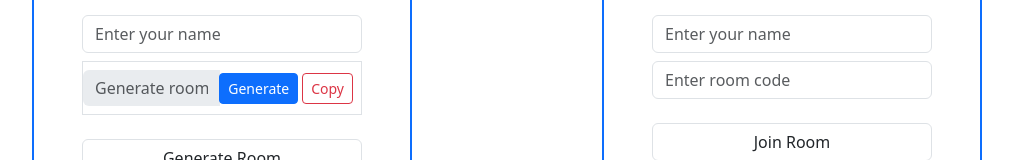
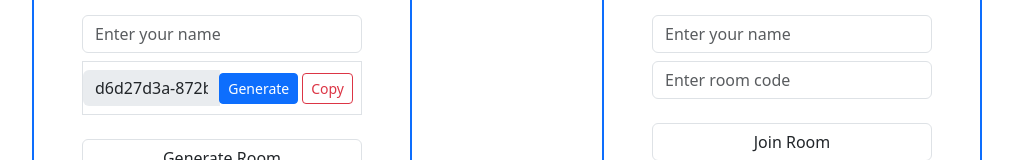
Before and after one commit to PariKothari/SyncBoard, a React app in the folder frontend/: page / in a window 1280 px wide. Shown: the part 195-355 px from the top of the page, without its empty margins (133-1146 px from the left). Built offline with nearby package versions, Linux system fonts and the light colour scheme; no server answers; the HTML template or start-up script is replaced by a standard one.

Commit message:
added join room logic and web socket

```diff
--- a/frontend/src/App.jsx
+++ b/frontend/src/App.jsx
@@ -3,15 +3,59 @@
 import Forms from './components/Forms'
 import { Route,Routes } from 'react-router-dom'
 import RoomPage from './pages/RoomPage'
+import io from "socket.io-client"
+import { useState ,useEffect} from 'react'
 
+const server="http://localhost:5000";
+const connectionOptions={
+
+    "force new connection":true,
+    reconnectionAttempts:"Infinity",
+    timeout:10000,
+    transports:["websocket"],
+
+  }
+
+const socket=io(server,connectionOptions)
 const App=()=> {
+
+  const [user,setUser]=useState(null);
+  useEffect(()=>{
+    socket.on("userIsJoined",(data)=>{
+      if(data.success){
+        console.log("userJoined")
+      } else{
+        console.log("userJoined error")
+      }
+    })
+  },[])
+  const uuid=()=>{
+    var S4=()=>{
+      return (((1+Math.random())*0x10000)|0).toString(16).substring(1);
+
+    }
+    return(
+      S4()+
+      S4()+
+      "-"+
+      S4()+
+      "-"+
+      S4()+
+      "-"+
+      S4()+
+      "-"+
+      S4()+
+      S4()+
+      S4()
+    )
+  }
 
 
   return (
 
       <div className="container">
         <Routes>
-          <Route path="/" element={<Forms/>}/>
+          <Route path="/" element={<Forms uuid={uuid} socket={socket} setUser={setUser}/>}/>
           <Route path="/:roomId" element={<RoomPage/>}/>
 
         </Routes>
--- a/frontend/src/components/Forms/CreateRoomForm/index.jsx
+++ b/frontend/src/components/Forms/CreateRoomForm/index.jsx
@@ -1,27 +1,78 @@
-const CreateRoomForm=()=>{
+import { useState } from "react";
+import { useNavigate } from "react-router-dom";
+
+const CreateRoomForm = ({ uuid, socket, setUser }) => {
+    const [roomId, setRoomId] = useState(uuid());
+    const [name, setName] = useState("");
+    const navigate = useNavigate();
+
+    const handleCreateRoom = (e) => {
+        e.preventDefault();
+
+        const roomData = {
+            name,
+            roomId,
+            userId: uuid(),
+            host: true,
+            presenter: true
+        };
+
+        setUser(roomData);
+
+        if (socket) {
+            socket.emit("userJoined", roomData);
+        }
+
+        console.log(roomData);
+
+        // THE ULTIMATE BYPASS FIX:
+        // Bypasses React Router 7's startTransition bug completely
+        setTimeout(() => {
+            navigate(`/${roomId}`);
+        }, 0);
+    };
+
     return (
         <form className="form col-md-12 mt-5">
             <div className="form-group">
-            <input type="text"
+                <input
+                    type="text"
                     className="form-control my-2"
-            placeholder="Enter your name"/>
+                    placeholder="Enter your name"
+                    value={name}
+                    onChange={(e) => setName(e.target.value)}
+                />
             </div>
             <div className="form-group border">
-
                 <div className="input-group d-flex align-items-center justify-content-center">
-            <input type="text"
+                    <input
+                        type="text"
+                        value={roomId}
                         className="form-control my-2 border-0"
                         disabled
-            placeholder="Generate room code"/>
-
+                        placeholder="Generate room code"
+                    />
                     <div className="input-group-append">
-            <button className="btn btn-primary btn-sm me-1" type="button">Generate</button>
+                        <button
+                            className="btn btn-primary btn-sm me-1"
+                            onClick={() => setRoomId(uuid())}
+                            type="button"
+                        >
+                            Generate
+                        </button>
                         <button className="btn btn-outline-danger btn-sm me-2" type="button">Copy</button>
                     </div>
                 </div>
             </div>
-    <button type="submit" className="mt-4 btn-primary btn-block form-control">Generate Room</button>
+            <button
+                type="submit"
+                className="mt-4 btn-primary btn-block form-control"
+                onClick={handleCreateRoom}
+            >
+                Generate Room
+            </button>
         </form>
-)};
+    );
+};
 
 export default CreateRoomForm;
--- a/frontend/src/components/Forms/index.jsx
+++ b/frontend/src/components/Forms/index.jsx
@@ -2,13 +2,13 @@
 import "./index.css";
 import JoinRoomForm from "./JoinRoomForm";
 
-const Forms=()=>{
+const Forms=({uuid,socket,setUser})=>{
     return(
         <div className="row h-100">
             <div className="col-md-4 mt-5 form-box p-5 border border-2 border-primary rounded-2 mx-auto d-flex flex-column align-items-center j">
 
                 <h1 className="text-primary fw-bold">Create Room</h1>
-                <CreateRoomForm/>
+                <CreateRoomForm uuid={uuid} socket={socket} setUser={setUser}/>
             </div>
             <div className="col-md-4 mt-5 form-box p-5 border border-2 border-primary rounded-2 mx-auto d-flex flex-column align-items-center j">
                 <h1 className="text-primary fw-bold">Join Room</h1>
--- a/frontend/src/main.jsx
+++ b/frontend/src/main.jsx
@@ -1,15 +1,15 @@
-import { StrictMode } from 'react'
-import { createRoot } from 'react-dom/client'
-import './index.css'
-import App from './App.jsx'
-import "bootstrap/dist/css/bootstrap.min.css"
-import "bootstrap/dist/js/bootstrap.bundle.js"
-import {BrowserRouter as Router} from "react-router-dom"
-import ReactDOM from "react-dom"
-import React from 'react'
-ReactDOM.render(
-  <Router>
-    <App/>
-  </Router>,
-  document.getElementById("root")
-)
+import { StrictMode } from 'react';
+import { createRoot } from 'react-dom/client';
+import './index.css';
+import App from './App.jsx';
+import "bootstrap/dist/css/bootstrap.min.css";
+import "bootstrap/dist/js/bootstrap.bundle.js";
+import { BrowserRouter as Router } from "react-router-dom";
+
+createRoot(document.getElementById('root')).render(
+  <StrictMode>
+    <Router>
+      <App />
+    </Router>
+  </StrictMode>
+);
```
Also changed, not shown: frontend/package.json (+6 -3 lines), 2 other files (tests, documents, lock files or other folders). Lines whose indentation alone changed are shown as unchanged.
